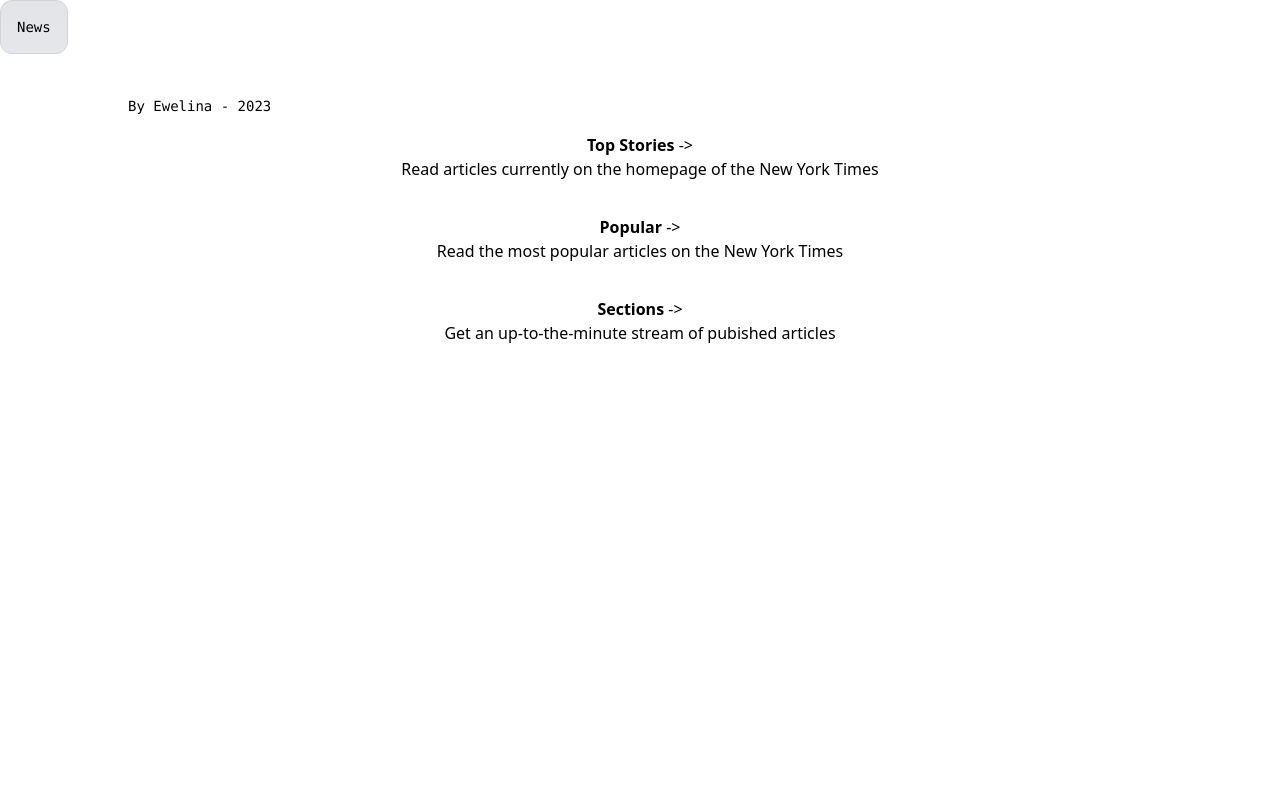
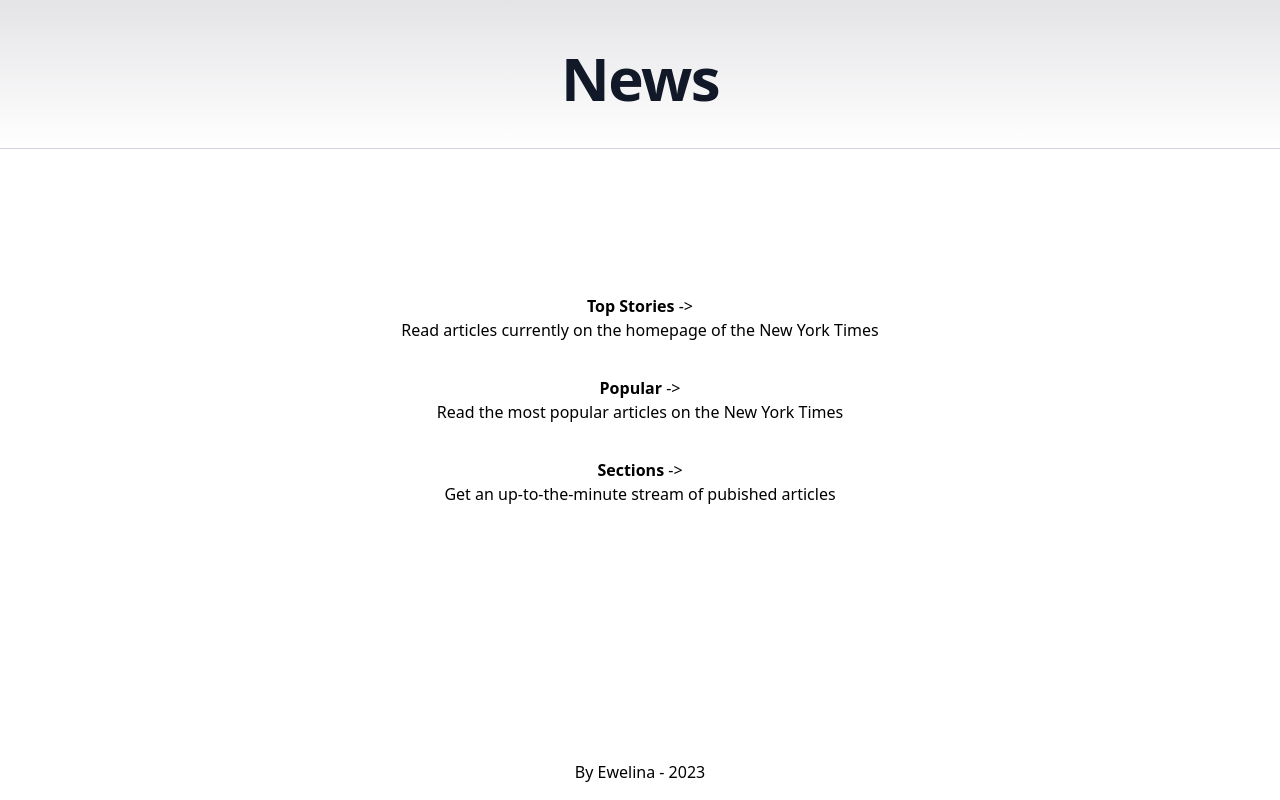
Before and after one commit to ZEwela/News-Site, a Next.js app: page / in a window 1280 px wide. Built offline with nearby package versions, Linux system fonts and the light colour scheme.

Commit message:
Visual changes

```diff
--- a/src/components/Menu.tsx
+++ b/src/components/Menu.tsx
@@ -7,13 +7,13 @@
     <>
       <ul className="flex">
         <li className="flex-1 mr-2">
-          <Link
-            href="/"
+          <button
             className="group rounded-lg border border-transparent px-1 py-1 transition-colors hover:border-gray-300 hover:bg-gray-100 hover:dark:border-neutral-700 hover:dark:bg-neutral-800/30"
+            type="button"
+            onClick={() => router.push("/")}
           >
-            {" "}
-            HOME{" "}
-          </Link>
+            HOME
+          </button>
         </li>
         <li className="flex-1 mr-2">
           <button
--- a/src/pages/index.tsx
+++ b/src/pages/index.tsx
@@ -29,20 +29,15 @@
     },
   ];
   return (
-    <main className="flex min-h-screen flex-col items-center  p-24">
-      <div className="z-10 w-full max-w-5xl items-center justify-between font-mono text-sm lg:flex">
-        <p className="fixed left-0 top-0 flex w-full justify-center border-b border-gray-300 bg-gradient-to-b from-zinc-200 pb-6 pt-8 backdrop-blur-2xl dark:border-neutral-800 dark:bg-zinc-800/30 dark:from-inherit  lg:w-auto  lg:rounded-xl lg:border lg:bg-gray-200 lg:p-4 lg:dark:bg-zinc-800/30">
-          News
+    <main className="flex min-h-screen flex-col items-center justify-center p-24">
+      <div>
+        <p className="fixed left-0 top-0 flex w-full justify-center border-b border-gray-300 bg-gradient-to-b from-zinc-200 pb-6 pt-8 backdrop-blur-2xl dark:border-neutral-800 dark:bg-zinc-800/30 dark:from-inherit ">
+          <h1 className="mt-4 mb-4 text-4xl font-extrabold leading-none tracking-tight text-gray-900 md:text-5xl lg:text-6xl dark:text-white text-center">
+            News
+          </h1>
         </p>
-        <div className="fixed bottom-0 left-0 flex h-48 w-full items-end justify-center bg-gradient-to-t from-white via-white dark:from-black dark:via-black lg:static lg:h-auto lg:w-auto lg:bg-none">
-          <a
-            className="pointer-events-none flex place-items-center gap-2 p-8 lg:pointer-events-auto lg:p-0"
-            href="https://vercel.com?utm_source=create-next-app&utm_medium=default-template-tw&utm_campaign=create-next-app"
-            target="_blank"
-            rel="noopener noreferrer"
-          >
-            By Ewelina - 2023
-          </a>
+        <div className="fixed bottom-4 left-0 flex h-48 w-full items-end justify-center bg-gradient-to-t from-white via-white dark:from-black dark:via-black  lg:h-auto  lg:bg-none">
+          By Ewelina - 2023
         </div>
       </div>
 
```
